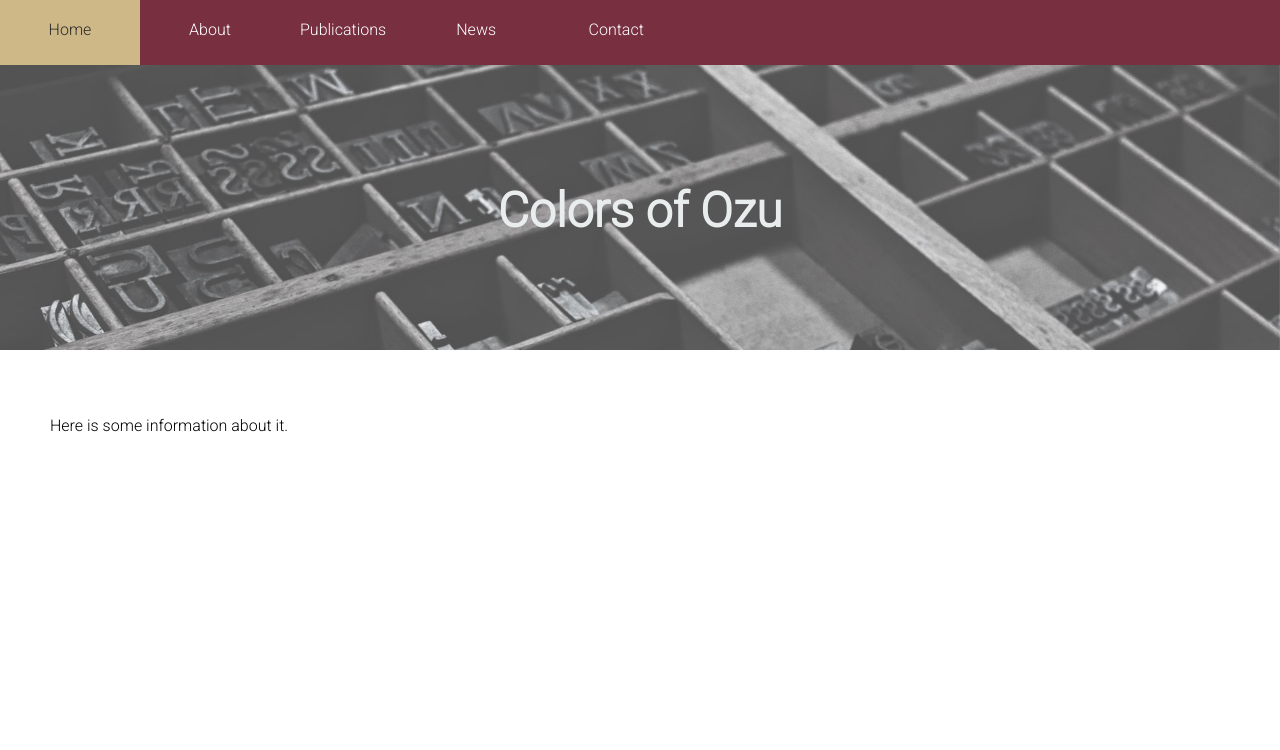
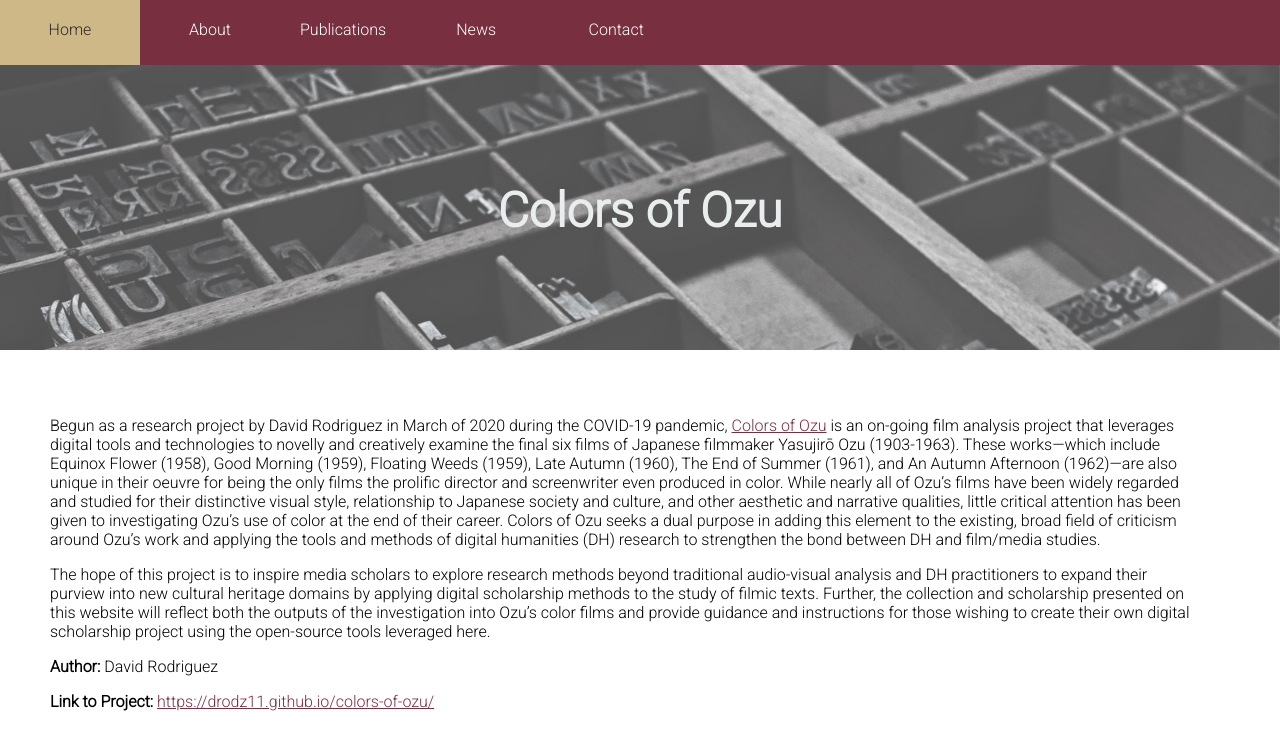
Before and after one commit to fsulibpub/fsulibpub.github.io, a Jekyll site: the page built from _projects/ColorsOfOzu.md, in a window 1280 px wide. Shown: the top 750 px of the page. Built offline with Jekyll 4.4.1, drawn with Linux system fonts in a browser that asks for light colours.

Commit message:
Update ColorsOfOzu.md

```diff
--- a/_projects/ColorsOfOzu.md
+++ b/_projects/ColorsOfOzu.md
@@ -6,4 +6,10 @@ permalink: /projects/ColorsOfOzu/
 image: projects/projColorsOfOzu.png
 ---
 
-Here is some information about it.
+Begun as a research project by David Rodriguez in March of 2020 during the COVID-19 pandemic, [Colors of Ozu](https://drodz11.github.io/colors-of-ozu/) is an on-going film analysis project that leverages digital tools and technologies to novelly and creatively examine the final six films of Japanese filmmaker Yasujirō Ozu (1903-1963). These works—which include Equinox Flower (1958), Good Morning (1959), Floating Weeds (1959), Late Autumn (1960), The End of Summer (1961), and An Autumn Afternoon (1962)—are also unique in their oeuvre for being the only films the prolific director and screenwriter even produced in color. While nearly all of Ozu’s films have been widely regarded and studied for their distinctive visual style, relationship to Japanese society and culture, and other aesthetic and narrative qualities, little critical attention has been given to investigating Ozu’s use of color at the end of their career. Colors of Ozu seeks a dual purpose in adding this element to the existing, broad field of criticism around Ozu’s work and applying the tools and methods of digital humanities (DH) research to strengthen the bond between DH and film/media studies.
+
+The hope of this project is to inspire media scholars to explore research methods beyond traditional audio-visual analysis and DH practitioners to expand their purview into new cultural heritage domains by applying digital scholarship methods to the study of filmic texts. Further, the collection and scholarship presented on this website will reflect both the outputs of the investigation into Ozu’s color films and provide guidance and instructions for those wishing to create their own digital scholarship project using the open-source tools leveraged here.
+
+**Author:** David Rodriguez
+
+**Link to Project:** [https://drodz11.github.io/colors-of-ozu/](https://drodz11.github.io/colors-of-ozu/)
```
